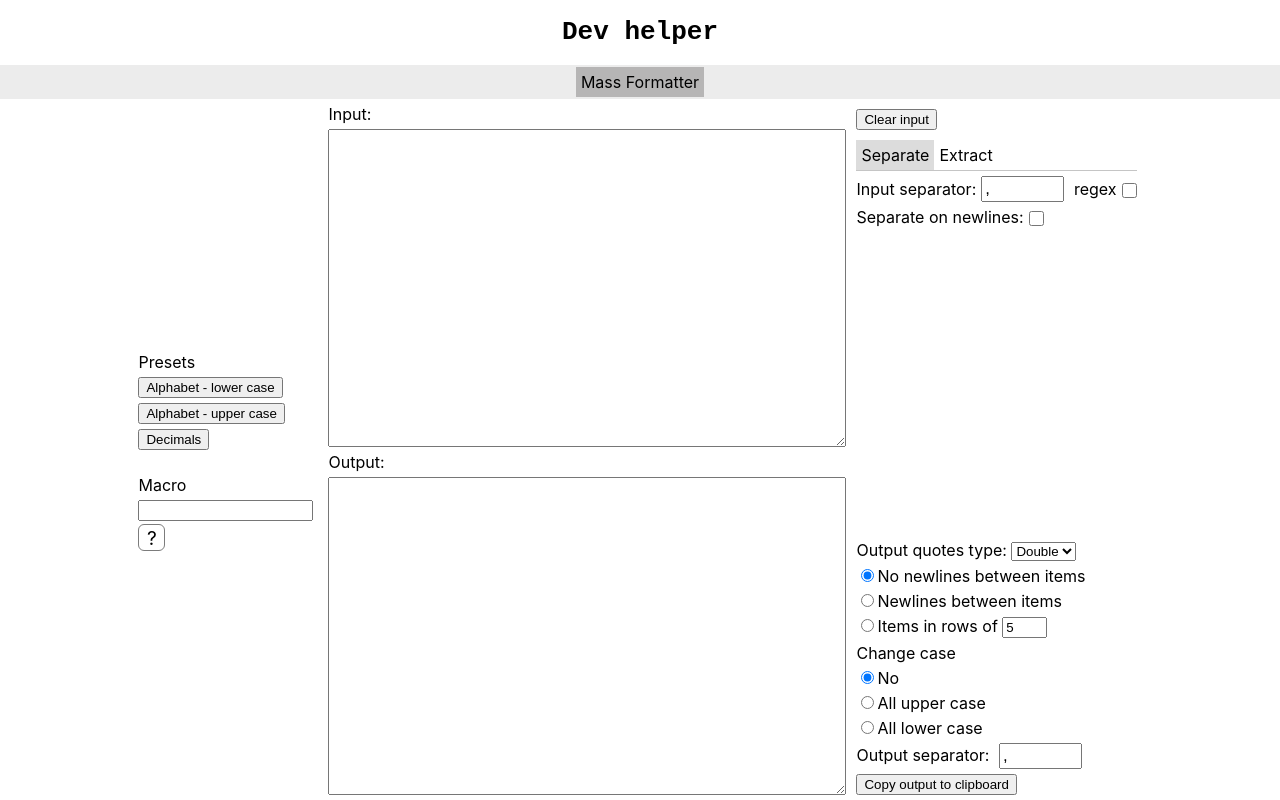
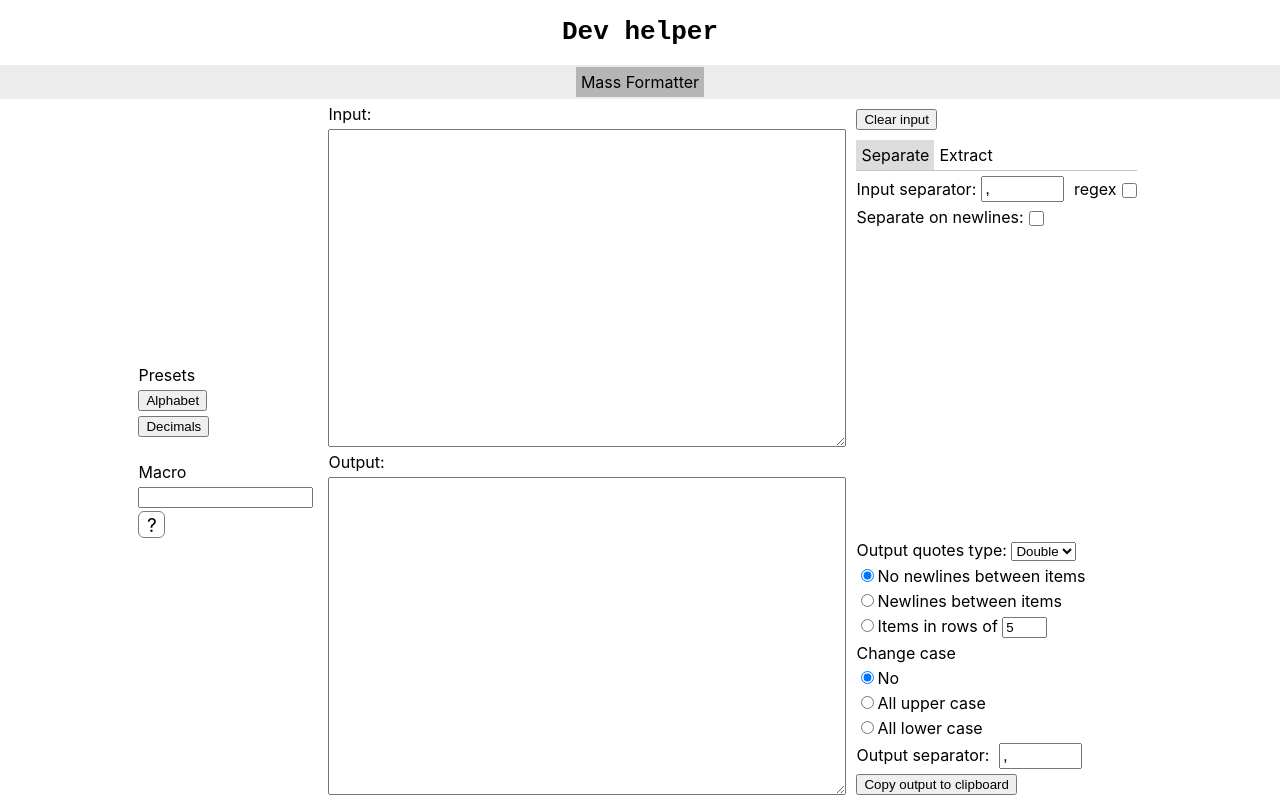
Before and after one commit to vladmashk/devhelper, a React (Create React App) app: page / in a window 1280 px wide. Built offline with nearby package versions, Linux system fonts and the light colour scheme.

Commit message:
Remove upper case alphabet preset
as it is redundant

```diff
--- a/src/Components/massFormatter/LeftPanel.js
+++ b/src/Components/massFormatter/LeftPanel.js
@@ -5,14 +5,8 @@ import M from "../../util/M.js";
 
 function LeftPanel(props) {
 
-
-
     function alphabetLower() {
         props.setInput("a, b, c, d, e, f, g, h, i, j, k, l, m, n, o, p, q, r, s, t, u, v, w, x, y, z")
-    }
-
-    function alphabetUpper() {
-        props.setInput("A, B, C, D, E, F, G, H, I, J, K, L, M, N, O, P, Q, R, S, T, U, V, W, X, Y, Z")
     }
 
     function decimals() {
@@ -22,8 +16,7 @@ function LeftPanel(props) {
     return (
         <div className="presets">
             <span className="preset">Presets</span>
-            <button className="preset" onClick={alphabetLower}>Alphabet - lower case</button>
-            <button className="preset" onClick={alphabetUpper}>Alphabet - upper case</button>
+            <button className="preset" onClick={alphabetLower}>Alphabet</button>
             <button className="preset" onClick={decimals}>Decimals</button>
             <br/>
             <span className="preset">Macro</span>
```
